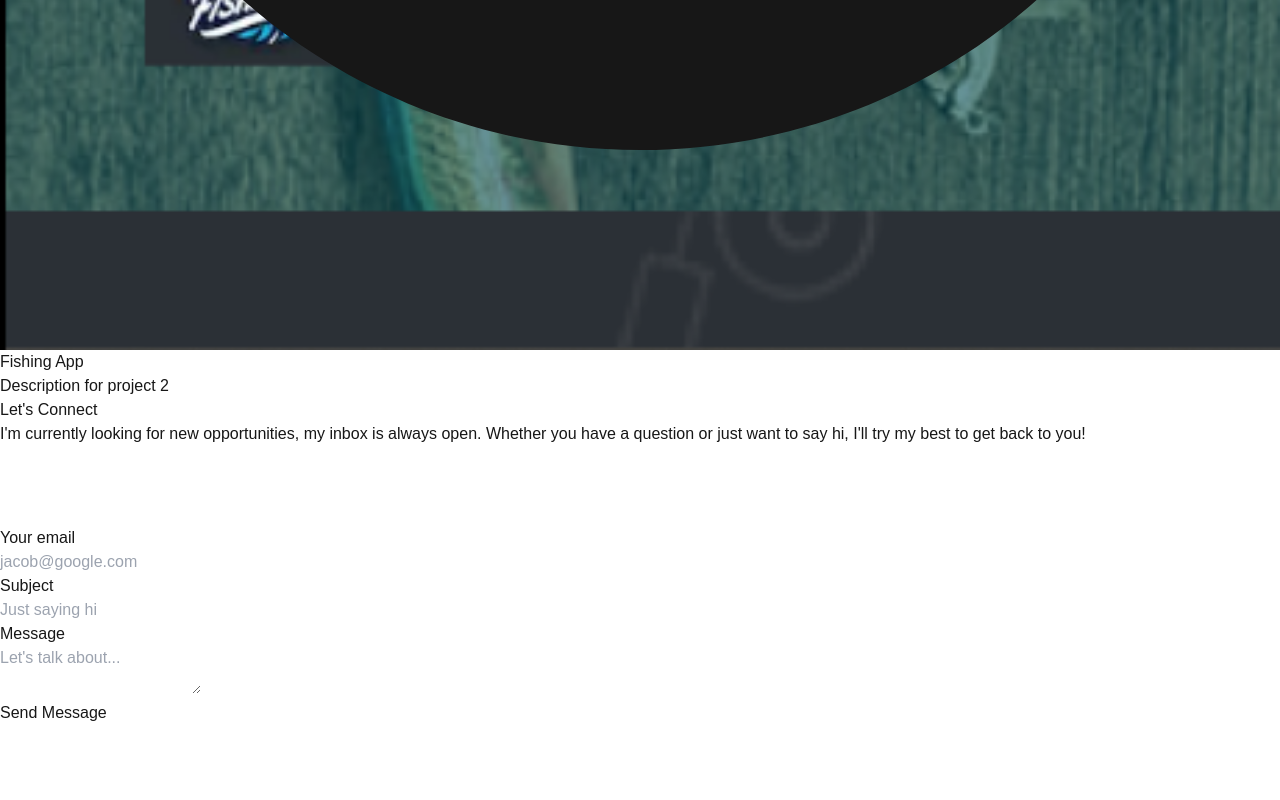
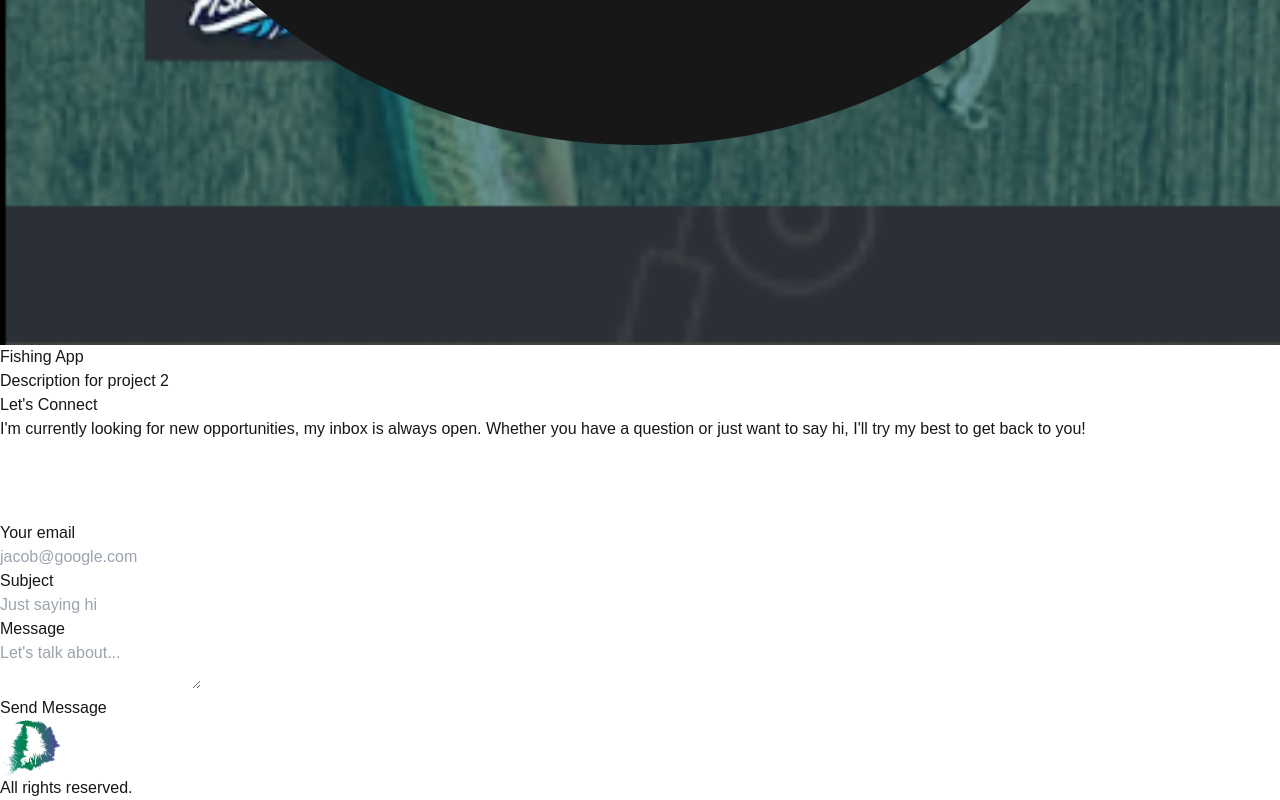
Before and after one commit to madurasinghekldp/Portfolio, a Next.js app: page / in a window 1280 px wide. Shown: the part 6042-6842 px from the top of the page. Before the commit the page ends 6767 px from the top, so only its background shows below. Built offline with nearby package versions, Linux system fonts and the light colour scheme.

Commit message:
feat: Add Footer component and integrate it into the main page layout

```diff
--- a/src/app/page.tsx
+++ b/src/app/page.tsx
@@ -4,6 +4,7 @@ import Navbar from "../components/Navbar";
 import AboutSection from "../components/AboutSection";
 import ProjectsSection from "../components/ProjectsSection";
 import EmailSection from "@/components/EmailSection";
+import Footer from "@/components/Footer";
 
 export default function Home() {
   return (
@@ -15,6 +16,7 @@ export default function Home() {
         <ProjectsSection/>
         <EmailSection/>
       </div>
+      <Footer/>
     </main>
   );
 }
--- /dev/null
+++ b/src/components/Footer.tsx
@@ -0,0 +1,14 @@
+import React from 'react'
+import Image from 'next/image';
+const Footer = () => {
+  return (
+    <footer className="footer border z-10 border-t-[#33353F] border-l-transparent border-r-transparent text-white">
+      <div className="container p-12 flex justify-between">
+        <Image src='/images/portfolio-logo.png' width={60} height={60} alt='logo' className='border border-none rounded-full'/>
+        <p className="text-slate-600">All rights reserved.</p>
+      </div>
+    </footer>
+  )
+}
+
+export default Footer
```
Also changed, not shown: public/images/portfolio-logo.png.
